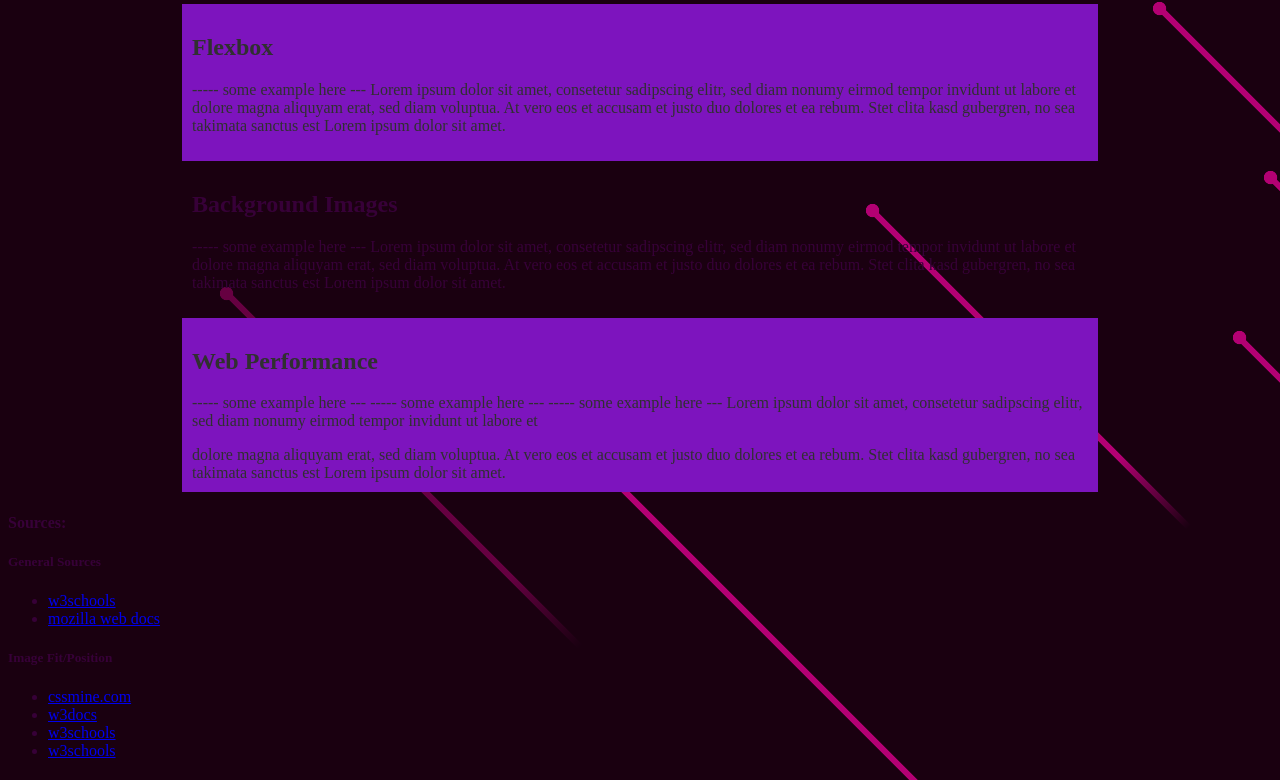
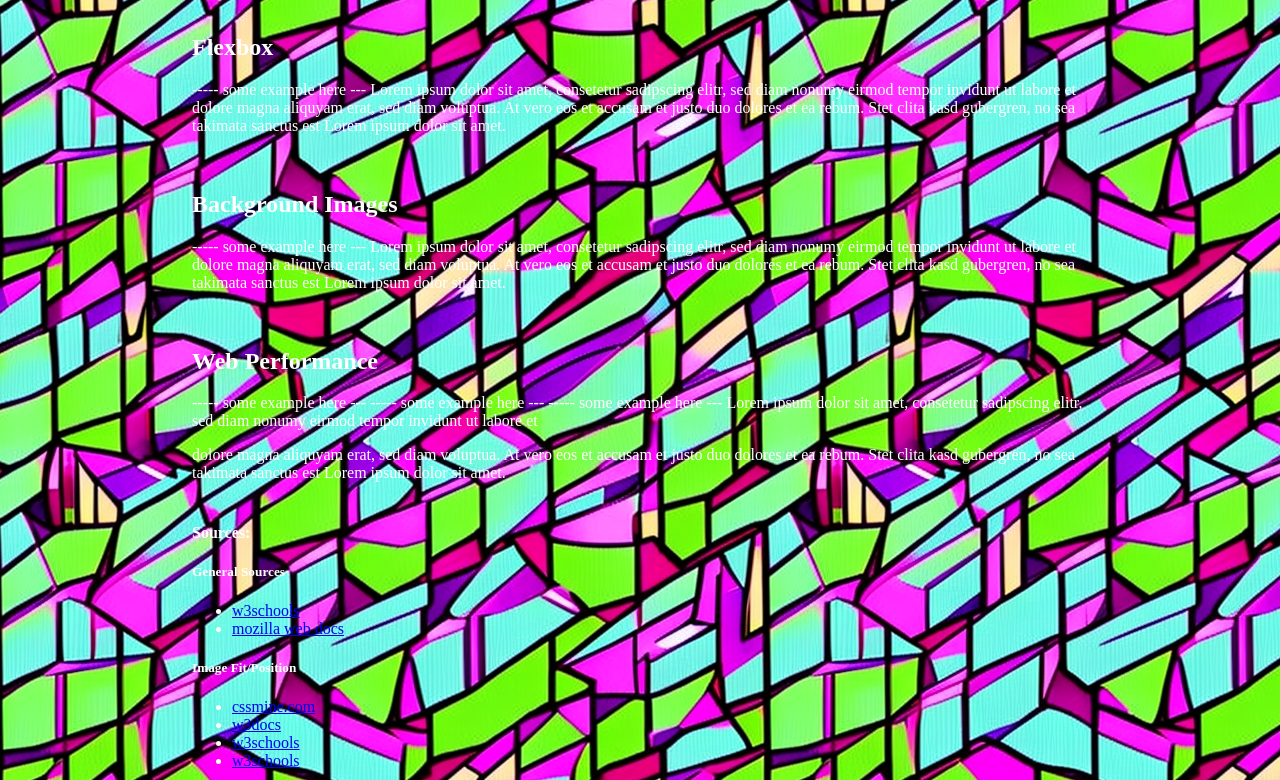
Before and after one commit to DavidGrasboeck/WDP-Images, a plain HTML site: page Summary/Summary.html in a window 1280 px wide. Shown: the part 767-1547 px from the top of the page. Drawn offline with Linux system fonts and the light colour scheme; files whose address does not match are found by name.

Commit message:
changing bgs

```diff
--- a/Summary/Summary.html
+++ b/Summary/Summary.html
@@ -160,6 +160,5 @@
 
     </footer>
 </body>
-
+<script src="./summary.js"></script>
 </html>
-</div>
--- a/Summary/styles.css
+++ b/Summary/styles.css
@@ -1,7 +1,7 @@
 :root {
   --background-color-primary: #c9c9c9;
   --background-color-secondary: #7d14be;
-  --text-color-primary: #370038;
+  --text-color-primary: #ffffff;
   --text-color-secondary: #303030;
 
   --font-family-body: Helvetica, Arial, sans-serif;
@@ -21,16 +21,16 @@ body{
     text-align: left;
     background-image: url("../Images/bg2.png");
     background-repeat: repeat;
-
 }
-section{
+section, footer{
     width: clamp(250px, 70vw, 1000px);
     padding: 10px;
     margin-left: auto;
     margin-right: auto;
 }
-
+/*
 section:nth-child(even){
     background-color: var(--background-color-secondary);
     color: var(--text-color-secondary);
 }
+/*
--- /dev/null
+++ b/Summary/summary.js
@@ -0,0 +1,19 @@
+function startTimer(durationInSeconds, callback) {
+    const milliseconds = durationInSeconds * 1000;
+
+    const timerId = setTimeout(() => {
+        callback();
+        startTimer(durationInSeconds,callback);
+    }, milliseconds);
+}
+
+window.onload = () => {
+    var i = 1;
+    startTimer(1, () => {
+        console.log('asdf');
+
+        document.body.style.backgroundImage = `url('../Images/bg${i}.jpg')`;
+        i %= 6;
+        i++;
+    });
+};
```
Also changed, not shown: Images/bg2-assets/bg2.png (added), Images/bg2.jpg (added), Images/bg2.png (deleted), Images/bg6.jpg (added).
